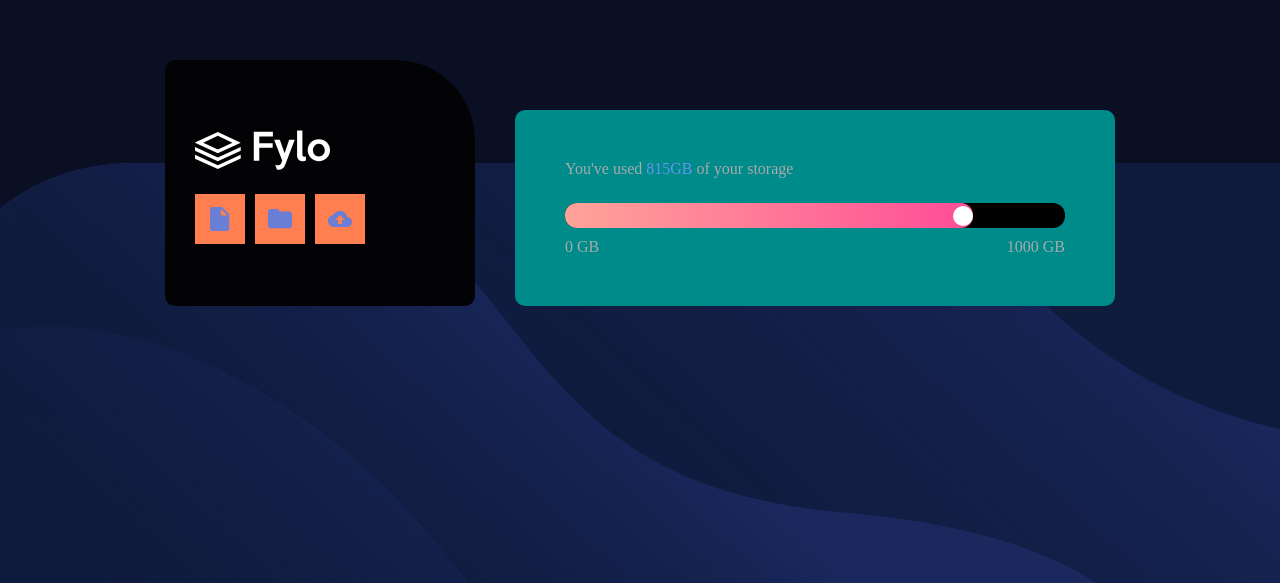
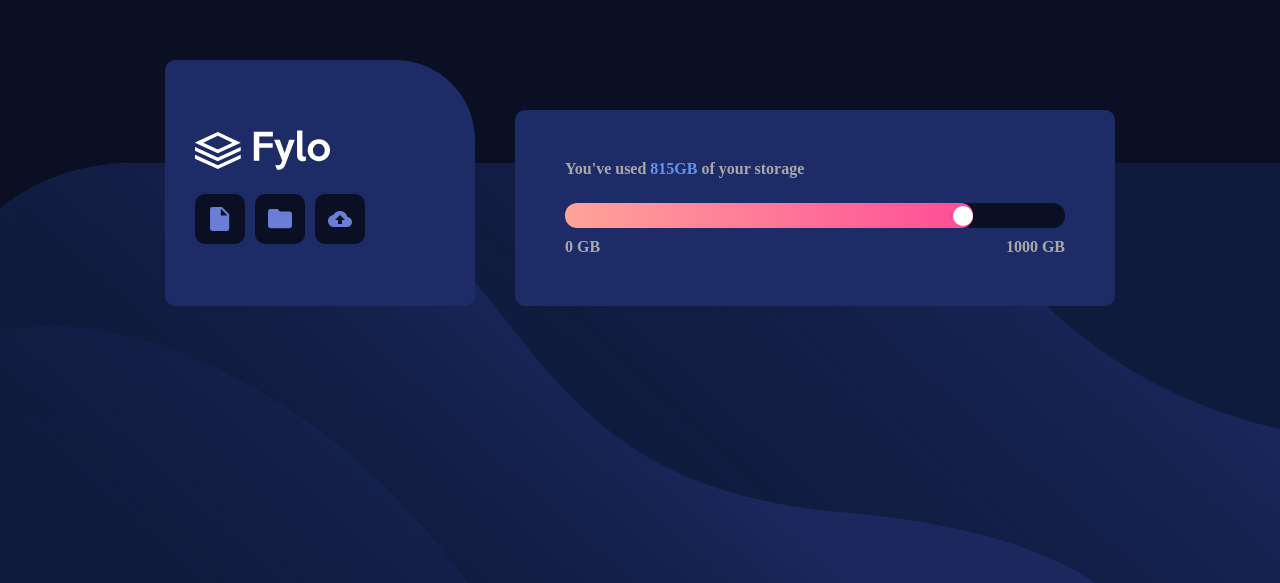
Before and after one commit to Basanta-afk/Fylo-data-storage-component, a plain HTML site: page index.html in a window 1280 px wide. Shown: the part 217-800 px from the top of the page. Drawn offline with Linux system fonts and the light colour scheme.

Commit message:
Update index.html

```diff
--- a/index.html
+++ b/index.html
@@ -26,6 +26,7 @@
             display: flex;
             flex-direction: column;
             justify-content: center;
+            font: "Raleway";
         }
 
         .container {
@@ -36,7 +37,7 @@
 
         .header {
             border-radius: 10px 80px 10px 10px;
-            background: rgb(3, 3, 5);
+            background: hsl(228, 56%, 26%);
             padding: 30px 10px 30px 30px;
         }
 
@@ -57,16 +58,17 @@
         }
 
         .menu-icon {
-            background: coral;
+            background: hsl(229, 57%, 9%);
             height: 50px;
             width: 50px;
             display: flex;
             align-items: center;
             justify-content: center;
+            border-radius: 10px;
         }
 
         .slider {
-            background: darkcyan;
+            background: hsl(228, 56%, 26%);
             border-radius: 10px;
             padding: 50px;
             margin-top: 50px;
@@ -75,6 +77,7 @@
         .message {
             color: darkgrey;
             margin-bottom: 25px;
+            font-weight: 600;
         }
 
         .highlight {
@@ -86,7 +89,7 @@
         }
 
         .storage-empty {
-            background: #000;
+            background: hsl(229, 57%, 9%);
             height: 25px;
             width: 500px;
             border-radius: 12px;
@@ -115,6 +118,7 @@
             justify-content: space-between;
             margin-top: 10px;
             color: darkgrey;
+            font-weight: 600;
         }
 
         .popup {
```
